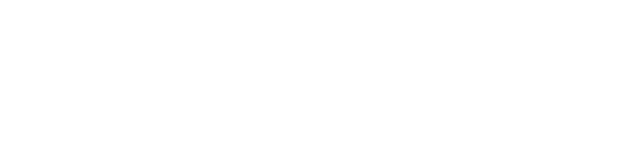
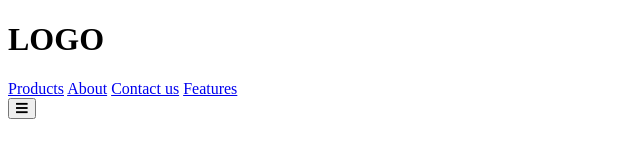
Before and after one commit to johanssonfridamaria/Javascript-Labbar, a plain HTML site: page Labb 12/index.html in a window 1280 px wide. Shown: the whole page, without its empty margins (0-640 px from the left). Drawn offline with Linux system fonts and the light colour scheme.

Commit message:
added the html for the navbar

```diff
--- a/Labb 12/index.html
+++ b/Labb 12/index.html
@@ -1,18 +1,37 @@
 <!DOCTYPE html>
 <html lang="en">
+
 <head>
     <meta charset="UTF-8">
     <meta name="viewport" content="width=device-width, initial-scale=1.0">
     <title>Labb 12</title>
     <link rel="stylesheet" href="style.css">
-    <link rel="stylesheet" href="https://use.fontawesome.com/releases/v5.15.1/css/all.css" integrity="sha384-vp86vTRFVJgpjF9jiIGPEEqYqlDwgyBgEF109VFjmqGmIY/Y4HV4d3Gp2irVfcrp" crossorigin="anonymous">
+    <link rel="stylesheet" href="https://use.fontawesome.com/releases/v5.15.1/css/all.css"
+        integrity="sha384-vp86vTRFVJgpjF9jiIGPEEqYqlDwgyBgEF109VFjmqGmIY/Y4HV4d3Gp2irVfcrp" crossorigin="anonymous">
 </head>
+
 <body>
 
-    <!-- <i class="fas fa-bars"></i> -->
+    <!-- Navbar starts -->
+    <div class="container navbar d-flex">
+        <div class="logo">
+            <h1>LOGO</h1>
+        </div>
+        <div class="navbar-nav d-none d-flex">
+            <a href="#">Products</a>
+            <a href="#">About</a>
+            <a href="#">Contact us</a>
+            <a href="#">Features</a>
+        </div>
+        <div class="">
+            <button id="nav-toggle" class="btn"><i class="fas fa-bars"></i></button>
+        </div>
+    </div>
+
 
 
 
     <script src="script.js"></script>
 </body>
+
 </html>
```
